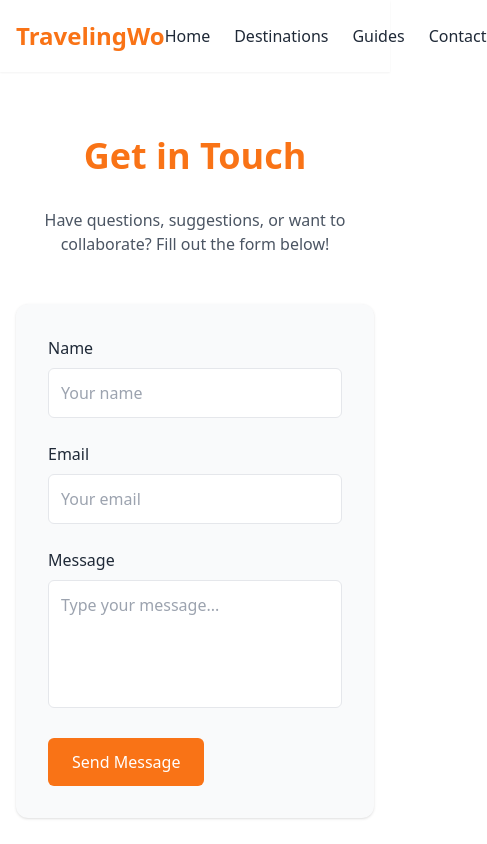
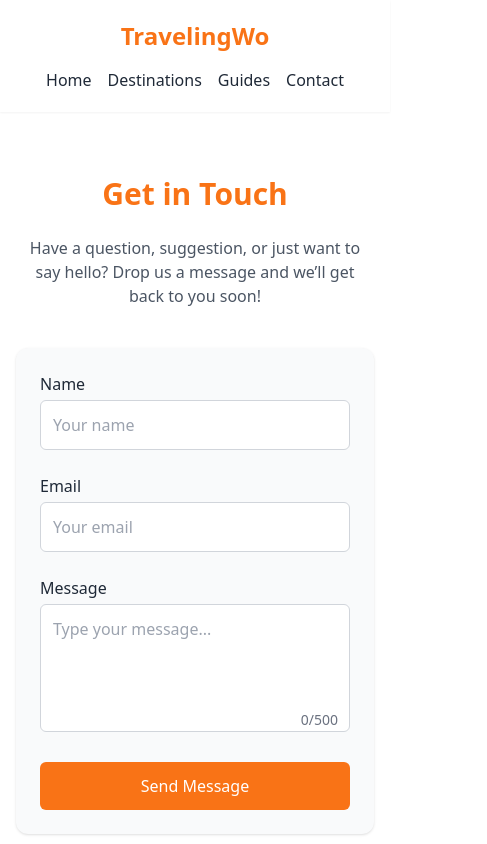
Before and after one commit to naveedhsn/TravelingWo, a Next.js app in the folder frontend/: page /contact in a window 390 px wide. Shown: the top 844 px of the page, 487 px wide, since content can reach past the window. Built offline with nearby package versions, Linux system fonts and the light colour scheme.

Commit message:
responsive

```diff
--- a/frontend/app/contact/page.tsx
+++ b/frontend/app/contact/page.tsx
@@ -1,16 +1,62 @@
 'use client';
 
 import Link from "next/link";
+import { useState } from "react";
 import { Facebook, Twitter, Instagram, Mail } from "lucide-react";
 
 export default function ContactPage() {
+  const [formData, setFormData] = useState({
+    name: "",
+    email: "",
+    message: ""
+  });
+
+  const [errors, setErrors] = useState({
+    name: "",
+    email: "",
+    message: ""
+  });
+
+  const handleChange = (field: string, value: string) => {
+    if (field === "message" && value.length > 500) return;
+    setFormData({ ...formData, [field]: value });
+    if (value.trim() !== "") {
+      setErrors({ ...errors, [field]: "" });
+    }
+  };
+
+  const handleSubmit = (e: React.FormEvent) => {
+    e.preventDefault();
+    let newErrors = { name: "", email: "", message: "" };
+    let hasError = false;
+
+    if (formData.name.trim() === "") {
+      newErrors.name = "Required field";
+      hasError = true;
+    }
+    if (formData.email.trim() === "") {
+      newErrors.email = "Required field";
+      hasError = true;
+    }
+    if (formData.message.trim() === "") {
+      newErrors.message = "Required field";
+      hasError = true;
+    }
+
+    setErrors(newErrors);
+    if (!hasError) {
+      alert("Message submitted!");
+      // API call or form logic here
+    }
+  };
+
   return (
     <div className="flex flex-col min-h-screen bg-white text-gray-800">
       {/* Header */}
       <header className="sticky top-0 z-50 bg-white shadow-sm">
-        <div className="max-w-7xl mx-auto flex items-center justify-between px-4 py-5">
+        <div className="max-w-7xl mx-auto flex flex-col md:flex-row items-center justify-between px-4 py-5 space-y-4 md:space-y-0">
           <h1 className="text-2xl font-bold text-orange-500">TravelingWo</h1>
-          <nav className="space-x-6 font-medium">
+          <nav className="space-x-4 text-center md:text-left">
             <Link href="/">Home</Link>
             <Link href="/destinations">Destinations</Link>
             <Link href="/guides">Guides</Link>
@@ -19,40 +65,59 @@ export default function ContactPage() {
         </div>
       </header>
 
-      {/* Contact Form */}
-      <main className="flex-grow max-w-4xl mx-auto px-4 py-16">
-        <h2 className="text-4xl font-bold text-center text-orange-500 mb-8">Get in Touch</h2>
-        <p className="text-center text-gray-600 mb-12">
-          Have questions, suggestions, or want to collaborate? Fill out the form below!
+      {/* Main Content */}
+      <main className="flex-grow w-full px-4 py-16 max-w-3xl mx-auto">
+        <h2 className="text-3xl sm:text-4xl font-bold text-center text-orange-500 mb-6">Get in Touch</h2>
+        <p className="text-center text-gray-600 mb-10">
+          Have a question, suggestion, or just want to say hello? Drop us a message and we’ll get back to you soon!
         </p>
 
-        <form className="space-y-6 bg-gray-50 p-8 rounded-xl shadow">
+        {/* Contact Form */}
+        <form onSubmit={handleSubmit} className="bg-gray-50 p-6 sm:p-8 rounded-xl shadow space-y-6">
+          {/* Name */}
           <div>
-            <label className="block mb-2 font-medium">Name</label>
+            <label className="block mb-1 font-medium">Name</label>
             <input
               type="text"
+              value={formData.name}
+              onChange={(e) => handleChange("name", e.target.value)}
               placeholder="Your name"
-              className="w-full border p-3 rounded-md focus:outline-none focus:ring-2 focus:ring-orange-400"
+              className="w-full border border-gray-300 p-3 rounded-md focus:outline-none focus:ring-2 focus:ring-orange-400"
             />
+            {errors.name && <p className="text-red-600 text-sm mt-1">{errors.name}</p>}
           </div>
+
+          {/* Email */}
           <div>
-            <label className="block mb-2 font-medium">Email</label>
+            <label className="block mb-1 font-medium">Email</label>
             <input
               type="email"
+              value={formData.email}
+              onChange={(e) => handleChange("email", e.target.value)}
               placeholder="Your email"
-              className="w-full border p-3 rounded-md focus:outline-none focus:ring-2 focus:ring-orange-400"
+              className="w-full border border-gray-300 p-3 rounded-md focus:outline-none focus:ring-2 focus:ring-orange-400"
             />
+            {errors.email && <p className="text-red-600 text-sm mt-1">{errors.email}</p>}
           </div>
-          <div>
-            <label className="block mb-2 font-medium">Message</label>
+
+          {/* Message */}
+          <div className="relative">
+            <label className="block mb-1 font-medium">Message</label>
             <textarea
+              value={formData.message}
+              onChange={(e) => handleChange("message", e.target.value)}
               placeholder="Type your message..."
-              className="w-full border p-3 rounded-md h-32 resize-none focus:outline-none focus:ring-2 focus:ring-orange-400"
+              className="w-full border border-gray-300 p-3 rounded-md h-32 resize-none focus:outline-none focus:ring-2 focus:ring-orange-400 pr-12"
             ></textarea>
+            <span className="absolute bottom-2 right-3 text-sm text-gray-500">
+              {formData.message.length}/500
+            </span>
+            {errors.message && <p className="text-red-600 text-sm mt-1">{errors.message}</p>}
           </div>
+
           <button
             type="submit"
-            className="bg-orange-500 text-white py-3 px-6 rounded-md hover:bg-orange-600 transition"
+            className="w-full bg-orange-500 text-white py-3 px-6 rounded-md hover:bg-orange-600 transition"
           >
             Send Message
           </button>
@@ -61,7 +126,7 @@ export default function ContactPage() {
         {/* Social Links */}
         <div className="mt-12 text-center">
           <p className="text-gray-600 mb-4">Follow us on</p>
-          <div className="flex justify-center space-x-6 text-orange-500">
+          <div className="flex justify-center gap-6 text-orange-500">
             <a href="https://facebook.com" target="_blank" rel="noopener noreferrer" aria-label="Facebook">
               <Facebook className="w-6 h-6 hover:text-orange-600 transition" />
             </a>
@@ -79,8 +144,8 @@ export default function ContactPage() {
       </main>
 
       {/* Footer */}
-      <footer className="bg-orange-500 py-8 text-center text-sm text-white mt-auto">
-        <p>&copy; {new Date().getFullYear()} TravelingWo All rights reserved.</p>
+      <footer className="bg-orange-500 py-6 text-center text-white text-sm mt-auto">
+        <p>&copy; {new Date().getFullYear()} TravelingWo. All rights reserved.</p>
       </footer>
     </div>
   );
--- a/frontend/app/destinations/page.tsx
+++ b/frontend/app/destinations/page.tsx
@@ -21,12 +21,12 @@ export default function DestinationsPage() {
     <div className="flex flex-col min-h-screen bg-white text-gray-800">
       {/* Header */}
       <header className="sticky top-0 z-50 bg-white shadow-sm">
-        <div className="max-w-7xl mx-auto flex items-center justify-between px-4 py-5">
+        <div className="max-w-7xl mx-auto flex flex-col sm:flex-row items-center justify-between px-4 py-5 space-y-4 sm:space-y-0">
           <h1 className="text-2xl font-bold text-orange-500">TravelingWo</h1>
-          <nav className="space-x-6 font-medium">
+          <nav className="space-x-4 sm:space-x-6 text-center">
             <Link href="/">Home</Link>
             <Link href="/destinations">Destinations</Link>
-            <Link href="guides">Guides</Link>
+            <Link href="/guides">Guides</Link>
             <Link href="/contact">Contact</Link>
           </nav>
         </div>
@@ -34,7 +34,7 @@ export default function DestinationsPage() {
 
       {/* Main Content */}
       <main className="flex-grow">
-        <section className="max-w-7xl mx-auto py-16 px-4">
+        <section className="max-w-7xl mx-auto py-12 px-4 sm:px-6 lg:px-8">
           <h2 className="text-3xl font-bold text-center text-orange-500 mb-10">
             Top Travel Destinations
           </h2>
@@ -44,7 +44,7 @@ export default function DestinationsPage() {
             <input
               type="text"
               placeholder="Search destinations"
-              className="w-full max-w-md p-3 border rounded-md shadow"
+              className="w-full max-w-md p-3 border rounded-md shadow-sm focus:outline-none focus:ring-2 focus:ring-orange-400"
               value={query}
               onChange={(e) => setQuery(e.target.value)}
             />
@@ -56,7 +56,7 @@ export default function DestinationsPage() {
               filteredDestinations.map((dest, index) => (
                 <div
                   key={index}
-                  className="relative rounded-xl overflow-hidden shadow hover:shadow-lg transition h-60 w-full"
+                  className="relative aspect-[4/3] rounded-xl overflow-hidden shadow hover:shadow-lg transition"
                 >
                   <Image
                     src={dest.image}
@@ -72,7 +72,7 @@ export default function DestinationsPage() {
                 </div>
               ))
             ) : (
-              <p className="col-span-3 text-center text-gray-500">
+              <p className="col-span-full text-center text-gray-500">
                 No destinations found.
               </p>
             )}
@@ -81,7 +81,7 @@ export default function DestinationsPage() {
       </main>
 
       {/* Footer */}
-      <footer className="bg-orange-500 py-8 text-center text-sm text-white mt-auto">
+      <footer className="bg-orange-500 py-6 text-center text-sm text-white">
         <p>&copy; {new Date().getFullYear()} TravelingWo All rights reserved.</p>
       </footer>
     </div>
--- a/frontend/app/guides/page.tsx
+++ b/frontend/app/guides/page.tsx
@@ -26,9 +26,9 @@ export default function GuidesPage() {
     <div className="flex flex-col min-h-screen bg-white text-gray-800">
       {/* Header */}
       <header className="sticky top-0 z-50 bg-white shadow-sm">
-        <div className="max-w-7xl mx-auto flex items-center justify-between px-4 py-5">
+        <div className="max-w-7xl mx-auto flex flex-col sm:flex-row items-center justify-between px-4 py-5 space-y-3 sm:space-y-0">
           <h1 className="text-2xl font-bold text-orange-500">TravelingWo</h1>
-          <nav className="space-x-6 font-medium">
+          <nav className="space-x-4 sm:space-x-6 font-medium text-center">
             <Link href="/">Home</Link>
             <Link href="/destinations">Destinations</Link>
             <Link href="/guides">Guides</Link>
@@ -37,10 +37,10 @@ export default function GuidesPage() {
         </div>
       </header>
 
-      {/* Intro */}
-      <section className="max-w-5xl mx-auto px-4 py-16 text-center">
-        <h2 className="text-4xl font-bold mb-4 text-orange-500">Travel Guides</h2>
-        <p className="text-gray-600 text-lg">
+      {/* Intro Section */}
+      <section className="max-w-5xl mx-auto px-4 py-14 text-center">
+        <h2 className="text-3xl md:text-4xl font-bold mb-4 text-orange-500">Travel Guides</h2>
+        <p className="text-gray-600 text-base md:text-lg">
           Discover detailed travel guides to help you plan smarter, travel cheaper, and explore deeper.
         </p>
       </section>
@@ -50,9 +50,9 @@ export default function GuidesPage() {
         {guides.map((guide, idx) => (
           <div
             key={idx}
-            className="rounded-xl overflow-hidden shadow hover:shadow-lg transition bg-white"
+            className="rounded-xl overflow-hidden shadow hover:shadow-lg transition bg-white flex flex-col"
           >
-            <div className="relative h-48 w-full">
+            <div className="relative w-full h-48 md:h-60">
               <Image
                 src={guide.image}
                 alt={guide.title}
@@ -60,17 +60,24 @@ export default function GuidesPage() {
                 className="object-cover"
               />
             </div>
-            <div className="p-5">
-              <h3 className="text-lg font-semibold text-gray-800 mb-2">{guide.title}</h3>
-              <p className="text-sm text-gray-600">{guide.description}</p>
-              <Link href="#" className="text-orange-500 mt-3 inline-block hover:underline">Read Guide →</Link>
+            <div className="p-5 flex flex-col justify-between flex-grow">
+              <div>
+                <h3 className="text-lg font-semibold text-gray-800 mb-2">{guide.title}</h3>
+                <p className="text-sm text-gray-600">{guide.description}</p>
+              </div>
+              <Link
+                href="#"
+                className="text-orange-500 mt-4 inline-block hover:underline font-medium"
+              >
+                Read Guide →
+              </Link>
             </div>
           </div>
         ))}
       </section>
 
       {/* Footer */}
-      <footer className="bg-orange-500 py-8 text-center text-sm text-white mt-auto">
+      <footer className="bg-orange-500 py-6 text-center text-sm text-white mt-auto">
         <p>&copy; {new Date().getFullYear()} TravelingWo All rights reserved.</p>
       </footer>
     </div>
--- a/frontend/app/page.tsx
+++ b/frontend/app/page.tsx
@@ -23,12 +23,12 @@ export default function WandericHome() {
   }, []);
 
   return (
-    <main className="bg-white text-gray-800">
+    <main className="bg-white text-gray-800 flex flex-col min-h-screen">
       {/* Header */}
       <header className="sticky top-0 z-50 bg-white shadow-sm">
-        <div className="max-w-7xl mx-auto flex items-center justify-between px-4 py-5">
+        <div className="max-w-7xl mx-auto flex flex-col sm:flex-row items-center justify-between px-4 py-5 space-y-3 sm:space-y-0">
           <h1 className="text-2xl font-bold text-orange-500">TravelingWo</h1>
-          <nav className="space-x-6 font-medium">
+          <nav className="space-x-4 sm:space-x-6 font-medium">
             <Link href="/">Home</Link>
             <Link href="/destinations">Destinations</Link>
             <Link href="/guides">Guides</Link>
@@ -38,7 +38,7 @@ export default function WandericHome() {
       </header>
 
       {/* Hero Section */}
-      <div className="relative h-[70vh] w-full">
+      <section className="relative w-full h-[60vh] sm:h-[70vh]">
         <Image
           src="/hero.jpg"
           alt="City Street"
@@ -46,21 +46,21 @@ export default function WandericHome() {
           className="object-cover"
         />
         <div className="absolute inset-0 bg-black bg-opacity-40 flex flex-col justify-center items-center text-center text-white px-4">
-          <h2 className="text-4xl md:text-5xl font-bold mb-4">Discover Your Next Adventure</h2>
-          <p className="max-w-xl text-lg">Find the best stays, explore new destinations, and read real travel stories</p>
+          <h2 className="text-3xl sm:text-4xl md:text-5xl font-bold mb-4">Discover Your Next Adventure</h2>
+          <p className="max-w-xl text-base sm:text-lg">Find the best stays, explore new destinations, and read real travel stories</p>
         </div>
-      </div>
+      </section>
 
       {/* Featured Destinations */}
-      <section className="max-w-7xl mx-auto py-16 px-4">
+      <section className="max-w-7xl mx-auto py-16 px-4 w-full">
         <h2 className="text-3xl font-bold text-center text-orange-500 mb-10">Top Destinations</h2>
-        <div className="grid grid-cols-1 sm:grid-cols-2 lg:grid-cols-3 gap-8">
+        <div className="grid grid-cols-1 sm:grid-cols-2 lg:grid-cols-3 gap-6">
           {[
             { name: "Bali, Indonesia", image: "/destinations/bali.jpg" },
             { name: "Paris, France", image: "/destinations/paris.jpg" },
             { name: "Maldives", image: "/destinations/maldives.jpg" },
           ].map((dest, index) => (
-            <div key={index} className="relative h-60 group rounded-xl overflow-hidden shadow hover:shadow-lg transition w-full">
+            <div key={index} className="relative h-60 rounded-xl overflow-hidden shadow hover:shadow-lg transition">
               <Image
                 src={dest.image}
                 alt={dest.name}
@@ -68,7 +68,7 @@ export default function WandericHome() {
                 className="object-cover"
               />
               <div className="absolute bottom-0 left-0 right-0 bg-black bg-opacity-50 p-3">
-                <h3 className="text-white text-lg font-semibold text-center group-hover:underline">{dest.name}</h3>
+                <h3 className="text-white text-lg font-semibold text-center">{dest.name}</h3>
               </div>
             </div>
           ))}
@@ -81,10 +81,11 @@ export default function WandericHome() {
       </section>
 
       {/* Blog Grid */}
-      <section className="max-w-7xl mx-auto py-16 px-4 grid grid-cols-1 lg:grid-cols-3 gap-8">
+      <section className="max-w-7xl mx-auto py-16 px-4 grid grid-cols-1 lg:grid-cols-3 gap-10 w-full">
+        {/* Posts */}
         <div className="lg:col-span-2 grid grid-cols-1 md:grid-cols-2 gap-6">
           {posts.map((post) => (
-            <div key={post.id} className="bg-white rounded-xl overflow-hidden shadow hover:shadow-lg transition">
+            <div key={post.id} className="bg-white rounded-xl overflow-hidden shadow hover:shadow-lg transition flex flex-col">
               <Image
                 src={`https://travelingwo.onrender.com${post.image}`}
                 alt={post.title}
@@ -92,12 +93,14 @@ export default function WandericHome() {
                 height={400}
                 className="w-full h-48 object-cover"
               />
-              <div className="p-4">
-                <h3 className="text-lg font-semibold">{post.title}</h3>
-                <div className="text-gray-600 text-sm mt-2">
-                  <ReactMarkdown>
-                    {`${post.content.slice(0, 200)}...`}
-                  </ReactMarkdown>
+              <div className="p-4 flex flex-col justify-between flex-grow">
+                <div>
+                  <h3 className="text-lg font-semibold">{post.title}</h3>
+                  <div className="text-gray-600 text-sm mt-2">
+                    <ReactMarkdown>
+                      {`${post.content.slice(0, 200)}...`}
+                    </ReactMarkdown>
+                  </div>
                 </div>
                 <Link href={`/blog/${post.slug}`} className="inline-block mt-3 text-orange-500 font-medium hover:underline">Read More →</Link>
               </div>
@@ -140,7 +143,7 @@ export default function WandericHome() {
       </section>
 
       {/* Footer */}
-      <footer className="bg-orange-500 py-8 mt-10 text-center text-sm text-white">
+      <footer className="bg-orange-500 py-8 text-center text-sm text-white mt-auto">
         <p>&copy; {new Date().getFullYear()} TravelingWo All rights reserved.</p>
       </footer>
     </main>
```
